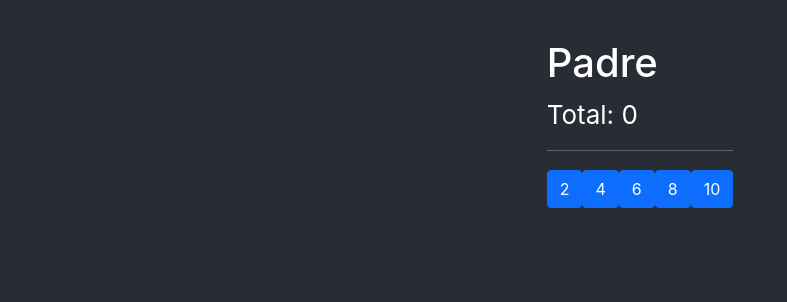
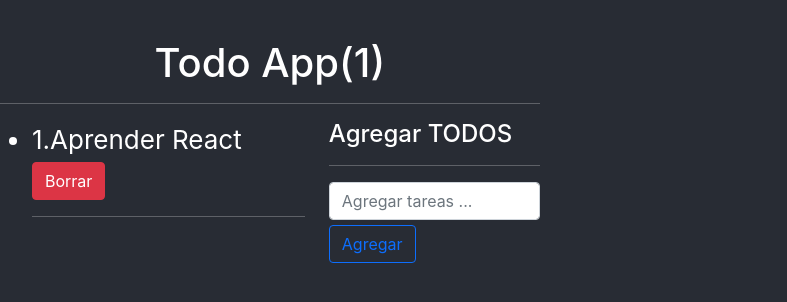
Before and after one commit to AlfredoGoatache/Hooks-App, a React (Create React App) app: page / in a window 1280 px wide. Shown: the top 302 px of the page, without its empty margins (0-787 px from the left). Built offline with nearby package versions, Linux system fonts and the light colour scheme.

Commit message:
creacion  de las listas de tareas y uso del useReducer

```diff
--- /dev/null
+++ b/src/components/08-useReducer/TodoApp.tsx
@@ -0,0 +1,97 @@
+import { useReducer } from "react"
+import { todoReducer } from "./todoReducer"
+
+interface Todos {
+    id: number;
+    desc: string;
+    done: boolean;
+}
+
+const initialState:Array<Todos>  = [{
+    id: new Date().getTime(),
+    desc: 'Aprender React',
+    done: false
+}]
+
+const TodoApp =()=> {
+
+    const [ todos, dispatch ] = useReducer(todoReducer, initialState);
+
+    console.log(todos);
+
+    const handleSubmit = (e:any) => {
+        e.preventDefault();
+
+        const newTodo = {
+            id: new Date().getTime(),
+            desc: 'Nueva tarea',
+            done: false
+        };
+
+        const action = {
+            type: 'add',
+            payload: newTodo
+        }
+
+        dispatch( action );
+
+    }
+
+
+    return(
+        <div>
+            <h1 className='text-center'>Todo App({ todos.length })</h1>
+            <hr />
+
+            <div className='row'>
+
+                <div className='col-7'>
+
+                    <ul className='list-gruop list-group-flush'>
+                    {
+                        todos.map( (todo:Todos, i:any) => (
+                            <li
+                            key={todo.id}
+
+                            >
+                                <p className='text-left'>{i + 1}.{todo.desc}</p>
+                                <button className='btn btn-danger'>Borrar</button>
+                                <hr />
+                            </li>
+                        ))
+                    }
+                    </ul>
+
+                </div>
+
+                <div className='col-5'>
+
+                    <h4>Agregar TODOS</h4>
+                    <hr />
+                    <form onSubmit= { handleSubmit } >
+                        <input
+                            type='text'
+                            name='description'
+                            className='form-control'
+                            placeholder='Agregar tareas ...'
+                            autoComplete='off'
+                        />
+                        <button
+                            type='submit'
+                            className='btn btn-outline-primary btn-block mt-1'
+                        >
+                            Agregar
+                        </button>
+                    </form>
+
+                </div>
+
+            </div>
+
+        </div>
+    )
+}
+
+export{
+    TodoApp
+}
--- /dev/null
+++ b/src/components/08-useReducer/todoReducer.tsx
@@ -0,0 +1,31 @@
+interface Todos {
+    id: number;
+    desc: string;
+    done: boolean;
+}
+
+interface Action {
+    type: string;
+    payload: Todos;
+  }
+
+
+const todoReducer = ( state:any, action:Action ) => {
+
+    switch ( action.type ) {
+        case 'add':
+            return [...state, action.payload];
+
+
+        default:
+            return state;
+    }
+
+
+
+
+};
+
+export{
+    todoReducer
+}
--- a/src/index.css
+++ b/src/index.css
@@ -1,13 +1,13 @@
 body {
-  margin: 0;
+  margin: 0px;
   font-family: -apple-system, BlinkMacSystemFont, "Segoe UI", "Roboto", "Oxygen",
     "Ubuntu", "Cantarell", "Fira Sans", "Droid Sans", "Helvetica Neue",
     sans-serif;
   -webkit-font-smoothing: antialiased;
   -moz-osx-font-smoothing: grayscale;
   background-color: #282c34;
-  min-height: 100vh;
-  display: flex;
+  min-height: 300vh;
+  display: ruby;
   flex-direction: column;
   align-items: center;
   justify-content: right;
@@ -19,3 +19,12 @@ code {
   font-family: source-code-pro, Menlo, Monaco, Consolas, "Courier New",
     monospace;
 }
+
+p {
+  cursor: pointer;
+  margin: 0px;
+}
+
+.complete {
+  text-decoration: line-through;
+}
--- a/src/index.tsx
+++ b/src/index.tsx
@@ -1,5 +1,6 @@
 import React from 'react';
 import ReactDOM from 'react-dom';
+
 // import { FormWithCustomHook } from './components/02-useEffect/FormWithCustomHook';
 // import { MultipleCustomHooks } from './components/03-examples/MultipleCustomHooks';
 // import { CounterApp } from './components/01-useState/CounterApp';
@@ -12,13 +13,14 @@ import ReactDOM from 'react-dom';
 // import { Memorize } from './components/06-memos/Memorize';
 // import { MemoHook } from './components/06-memos/MemoHook';
 // import { CallbackHook } from './components/06-memos/CallbackHook';
-import { Padre } from './components/07-tarea-memo/Padre';
+// import { Padre } from './components/07-tarea-memo/Padre';
+import { TodoApp } from './components/08-useReducer/TodoApp';
 import './index.css';
 
 ReactDOM.render(
-  <React.StrictMode>
-  <br/>
-    <Padre/>
-  </React.StrictMode>,
-  document.getElementById('root')
-);
+    <React.StrictMode>
+    <br/>
+      <TodoApp/>
+    </React.StrictMode>,
+    document.getElementById('root')
+)
```
Also changed, not shown: src/components/08-useReducer/intro-reducer.tsx (added, +53 -0 lines).
